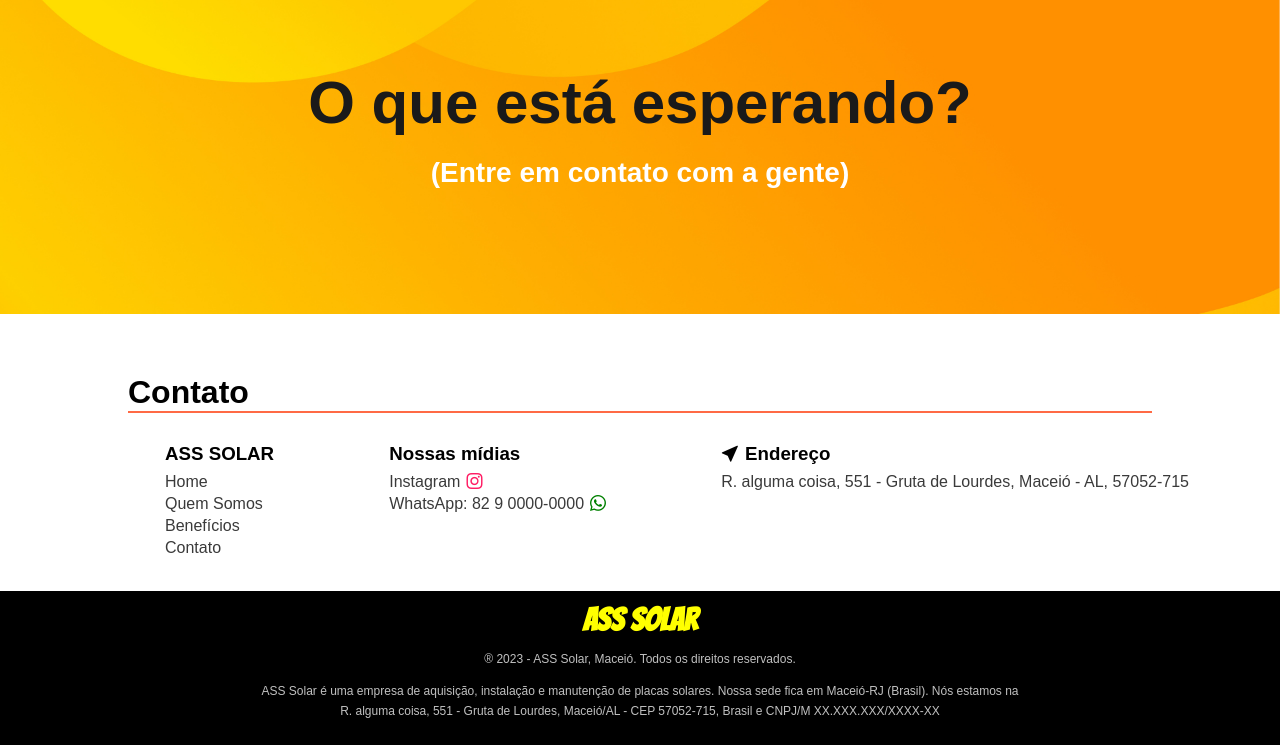
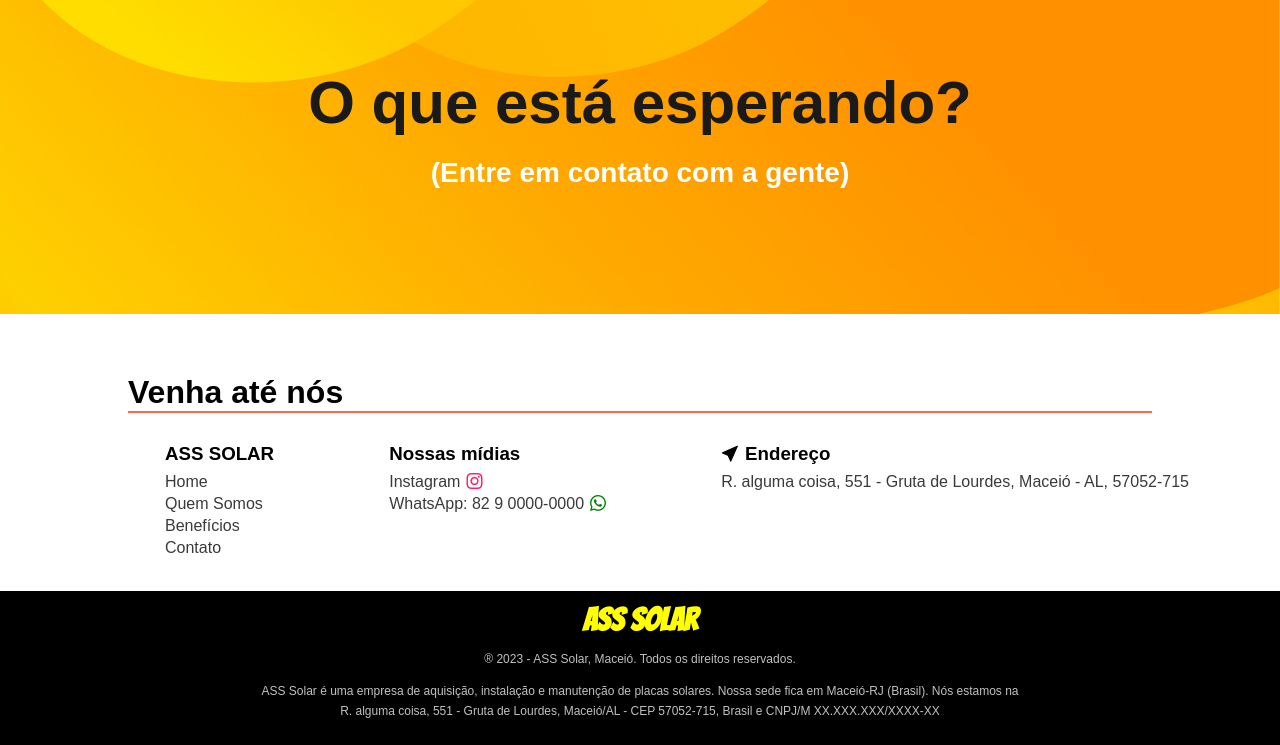
Before and after one commit to Alessandro10Lima/ass_solar, a website built with Parcel: page src/index.html in a window 1280 px wide. Shown: the part 2862-3607 px from the top of the page. Built offline with nearby package versions, Linux system fonts and the light colour scheme.

Commit message:
finalizando detalhes

```diff
--- a/src/index.html
+++ b/src/index.html
@@ -178,7 +178,7 @@
     </section>
     <section class="contato" id="contato">
         <div class="container">
-            <h1>Contato</h1>
+            <h1>Venha até nós</h1>
         </div>
         <div class="content">
             <div class="content__solar">
```
